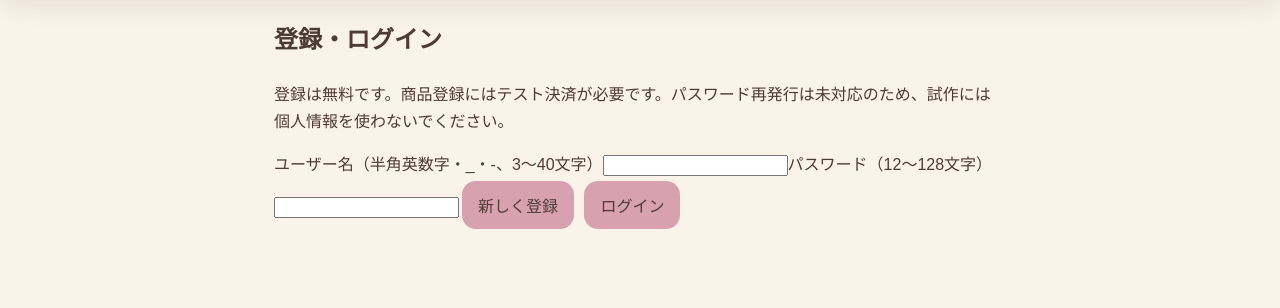
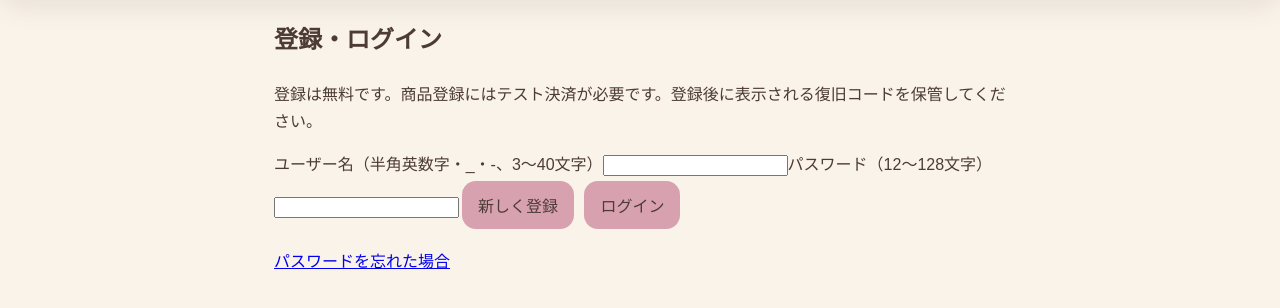
Before and after one commit to paounzmimi-design/mercari_support_app, a Python web app: template resale/templates/account.html in a window 1280 px wide. Shown: the part 126-434 px from the top of the page. Run offline with Jinja, Linux system fonts and the light colour scheme; the template is opened without the code that fills it: most values are stand-ins (such as "Sample title", 1, 10 or a date in 2020).

Commit message:
Improve product entry, editing and self-service account recovery

```diff
--- a/resale/templates/account.html
+++ b/resale/templates/account.html
@@ -1 +1 @@
-{% extends 'base.html' %}{% block content %}<section><h2>登録・ログイン</h2><p>登録は無料です。商品登録にはテスト決済が必要です。パスワード再発行は未対応のため、試作には個人情報を使わないでください。</p><form method="post"><input type="hidden" name="csrf" value="{{ csrf }}"><label>ユーザー名（半角英数字・_・-、3〜40文字）<input name="name" autocomplete="username" required minlength="3" maxlength="40"></label><label>パスワード（12〜128文字）<input name="password" type="password" autocomplete="current-password" required minlength="12" maxlength="128"></label><button name="action" value="register">新しく登録</button> <button name="action" value="login">ログイン</button></form></section>{% endblock %}
+{% extends 'base.html' %}{% block content %}<section><h2>登録・ログイン</h2><p>登録は無料です。商品登録にはテスト決済が必要です。登録後に表示される復旧コードを保管してください。</p><form method="post"><input type="hidden" name="csrf" value="{{ csrf }}"><label>ユーザー名（半角英数字・_・-、3〜40文字）<input name="name" autocomplete="username" required minlength="3" maxlength="40"></label><label>パスワード（12〜128文字）<input name="password" type="password" autocomplete="current-password" required minlength="12" maxlength="128"></label><button name="action" value="register">新しく登録</button> <button name="action" value="login">ログイン</button></form><p><a href="/recover">パスワードを忘れた場合</a></p></section>{% endblock %}
```
